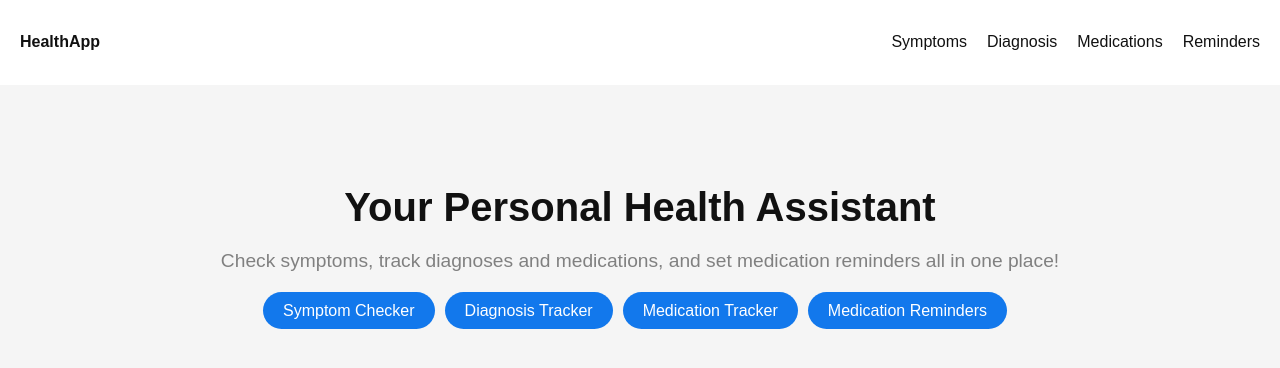
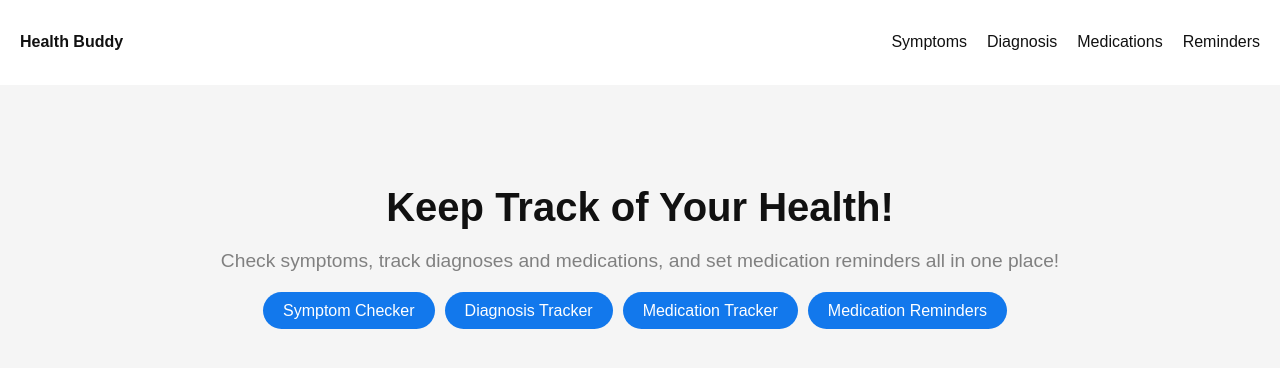
Before and after one commit to wysxgenesis/buildingblocs-project, a Next.js app in the folder my-app/: page / in a window 1280 px wide. Shown: the top 368 px of the page. Built offline with nearby package versions, Linux system fonts and the light colour scheme.

Commit message:
added final UI touches and made code cleaner

```diff
--- a/my-app/app/page.tsx
+++ b/my-app/app/page.tsx
@@ -3,7 +3,7 @@ export default function Home() {
     <div>
       {/* navbar */}
       <nav className="navbar">
-        <h1>HealthApp</h1>
+        <h1>Health Buddy</h1>
         <div>
           <a href="/symptoms">Symptoms</a>
           <a href="/diagnosis">Diagnosis</a>
@@ -14,7 +14,7 @@ export default function Home() {
 
       {/* body */}
       <main className="main">
-        <h1>Your Personal Health Assistant</h1>
+        <h1>Keep Track of Your Health!</h1>
         <p>Check symptoms, track diagnoses and medications, and set medication reminders all in one place!</p>
         <div>
           <a href="/symptoms" className="button">Symptom Checker</a>
--- a/my-app/app/reminders/page.jsx
+++ b/my-app/app/reminders/page.jsx
@@ -53,7 +53,7 @@ export default function Reminders() {
       </div>
 
       <div className="buttonStuff">
-        <button onClick={function(){window.history.go(-2)}}>Back home</button>
+        <button onClick={function(){window.history.go(-2)}}>Return to home</button>
       </div>
     </div>
   );
```
Also changed, not shown: my-app/app/symptoms/page.jsx (+3 -6 lines).
